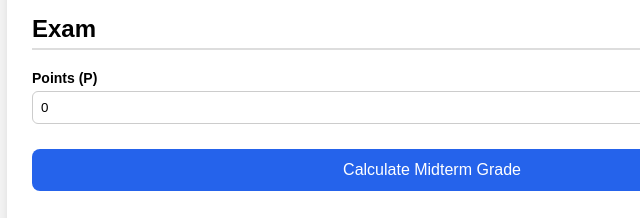
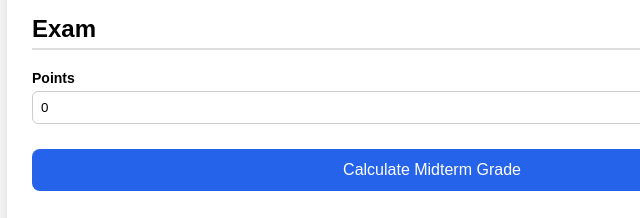
Before and after one commit to sweeftzy/ECON-Midterm-Calcu, a plain HTML site: page index.html in a window 1280 px wide. Shown: the part 515-733 px from the top of the page, 208-848 px from the left. Drawn offline with Linux system fonts and the light colour scheme.

Commit message:
Update index.html

```diff
--- a/index.html
+++ b/index.html
@@ -132,7 +132,7 @@
 
     <h2>Exam</h2>
     <div class="grid">
-      <label>Points (P)
+      <label>Points
         <input type="number" id="points" value="0" />
       </label>
     </div>
```
